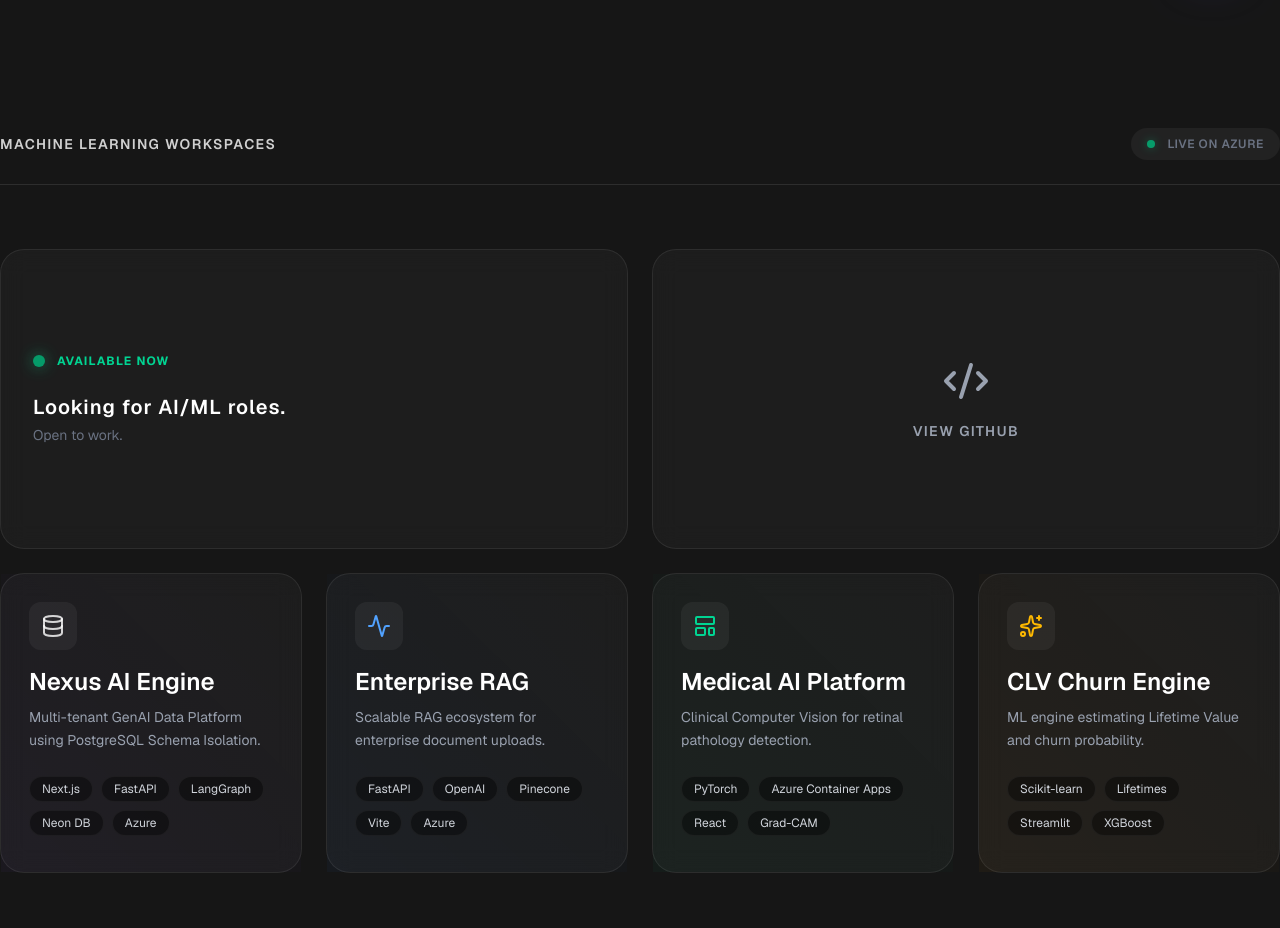
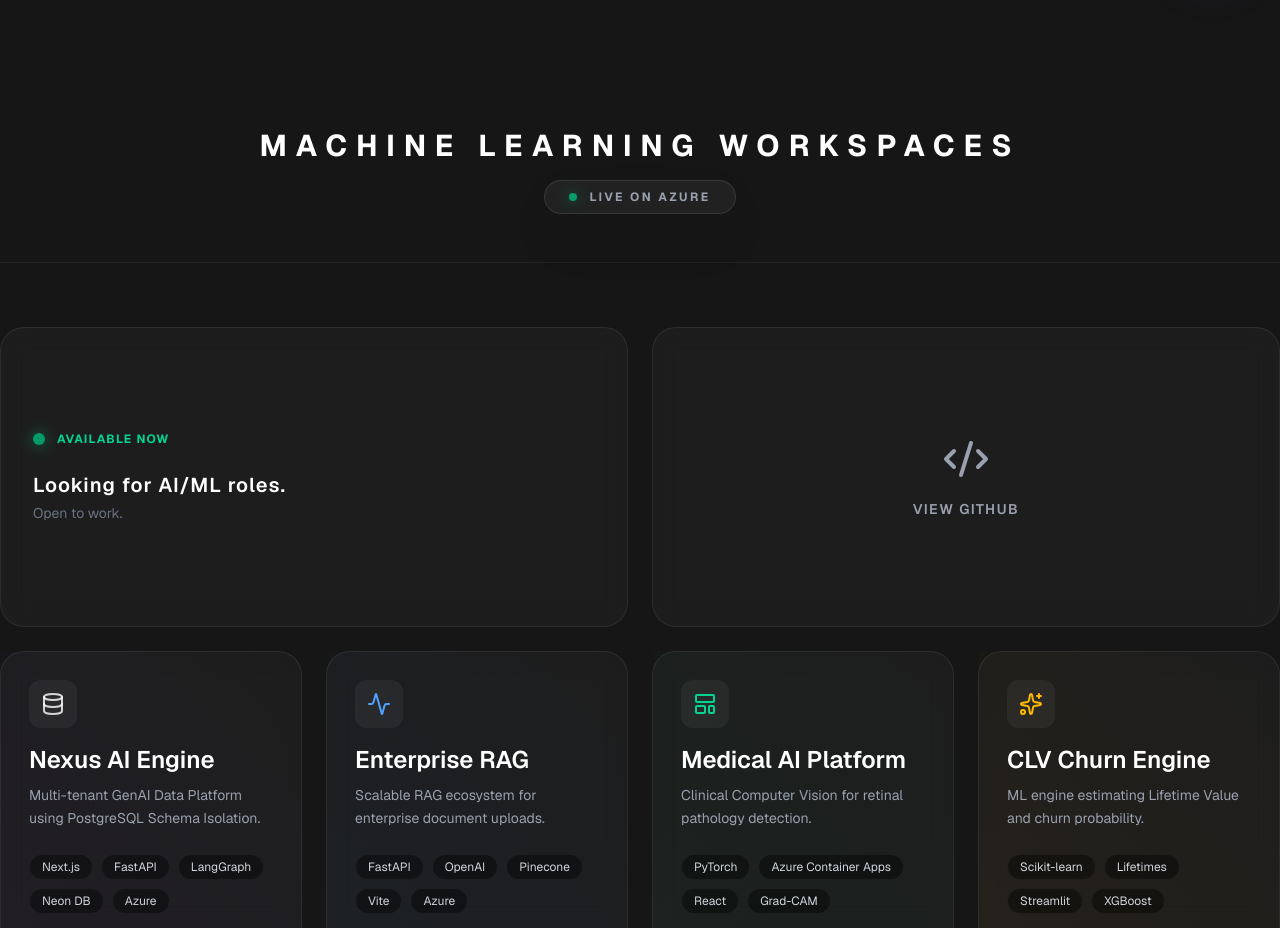
Before and after one commit to koushik1359/koushik-portfolio, a Next.js app: page / in a window 1280 px wide. Shown: the part 800-1728 px from the top of the page. Built offline with nearby package versions, Linux system fonts and the light colour scheme.

Commit message:
UI: Center Machine Learning Workspaces header (Stable Restore)

```diff
--- a/src/app/page.tsx
+++ b/src/app/page.tsx
@@ -231,13 +231,15 @@ export default function Home() {
             initial={{ opacity: 0 }}
             whileInView={{ opacity: 1 }}
             viewport={{ once: true }}
-            className="flex flex-col md:flex-row justify-between items-start md:items-center mb-16 text-gray-500 text-sm tracking-widest uppercase pb-6 border-b border-white/10 gap-4"
+            className="w-full flex flex-col items-center justify-center text-center mb-16 pb-12 border-b border-white/5 gap-8"
          >
-            <span className="text-white/80 font-semibold tracking-widest uppercase">Machine Learning Workspaces</span>
-            <span className="flex items-center gap-3 bg-white/5 px-4 py-2 rounded-full">
-               <span className="h-2 w-2 rounded-full bg-emerald-500 animate-pulse shadow-[0_0_10px_rgba(16,185,129,0.5)]"></span>
-               <span className="text-xs uppercase tracking-wider font-semibold">Live on Azure</span>
-            </span>
+            <div className="flex flex-col items-center gap-4">
+              <span className="text-white font-bold tracking-[0.3em] uppercase text-2xl md:text-3xl block">Machine Learning Workspaces</span>
+              <div className="flex items-center gap-3 bg-white/5 px-6 py-2 rounded-full border border-white/10 shadow-2xl">
+                 <span className="h-2 w-2 rounded-full bg-emerald-500 animate-pulse shadow-[0_0_15px_rgba(16,185,129,0.8)]"></span>
+                 <span className="text-[10px] md:text-xs uppercase tracking-[0.2em] font-bold text-gray-400">Live on Azure</span>
+              </div>
+            </div>
          </motion.div>
 
          <motion.div
```
